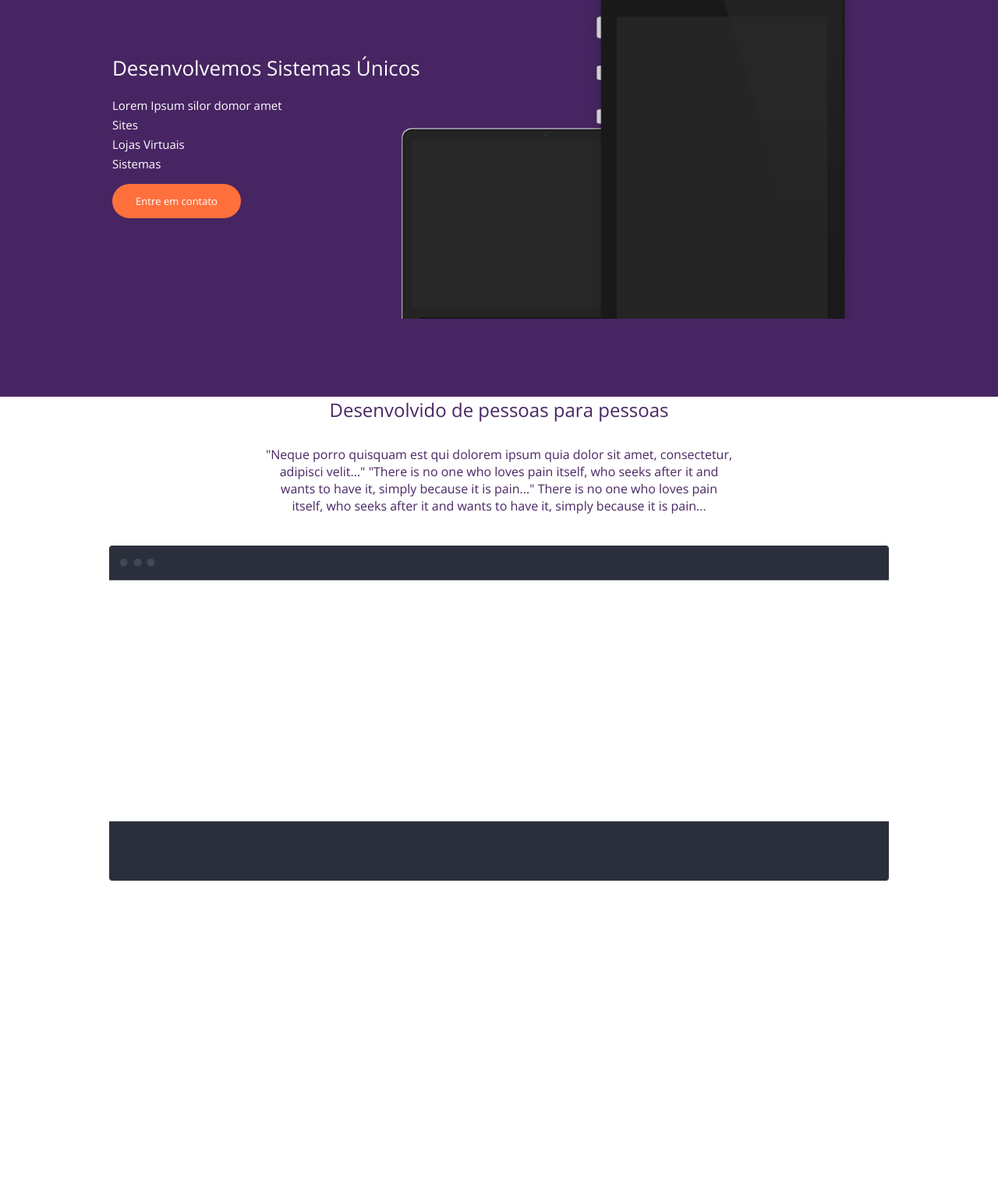
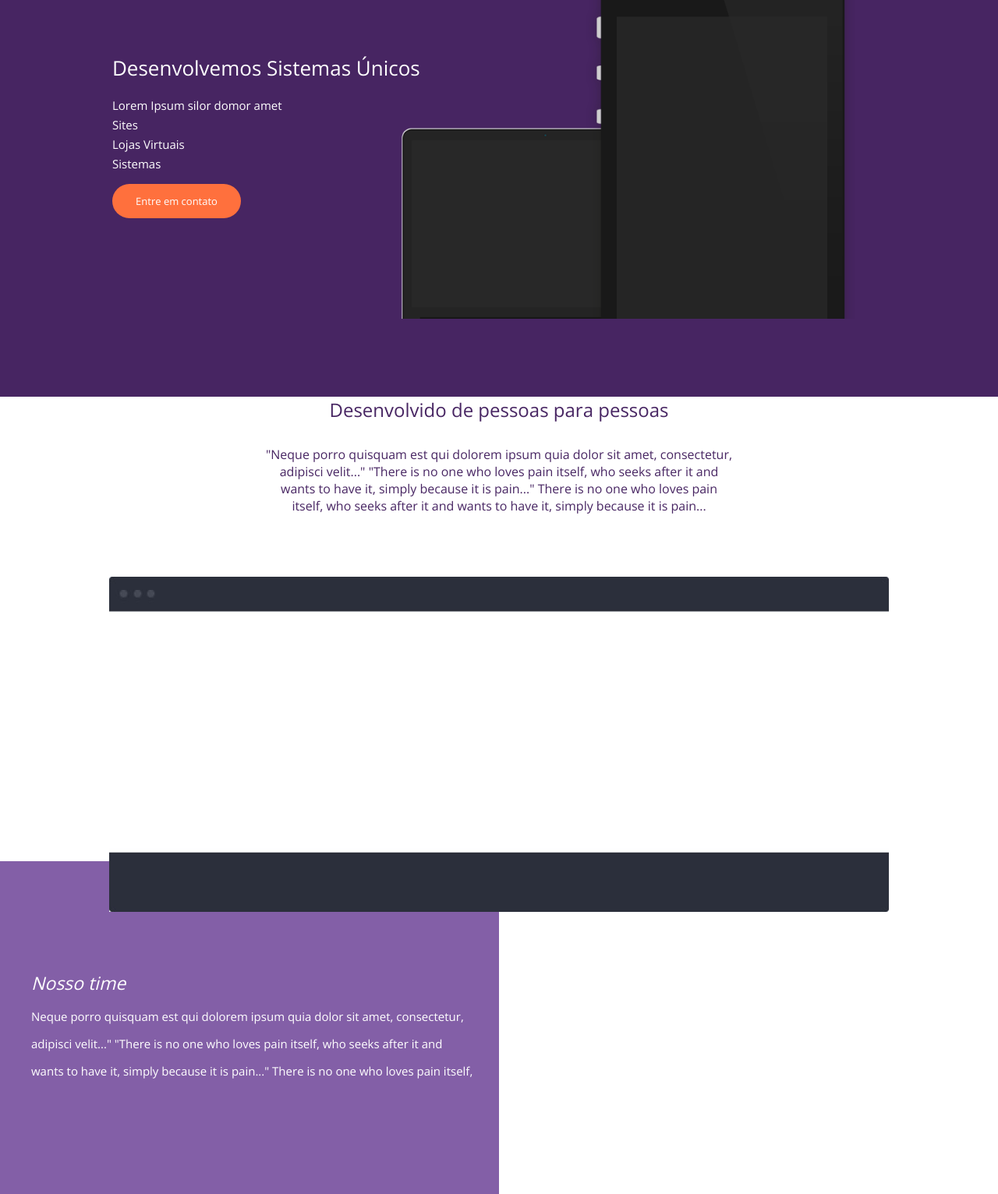
Before and after one commit to DarkPimba/HUB-DE-PROJETOS, a PHP site: page /projetos/03/index.html in a window 1280 px wide. Shown: the part 701-2233 px from the top of the page at 78% size. Before the commit the page ends 1831 px from the top, so only its background shows below. Run offline with PHP 8.4, Linux system fonts and the light colour scheme.

Commit message:
atualização

```diff
--- a/projetos/03/css/style.css
+++ b/projetos/03/css/style.css
@@ -131,7 +131,8 @@ section.sessao1{
     top: -100px;
 }
 .sessao2{
-    padding-top: 80px 2%;
+    padding-left: 2%;
+    padding-right: 2%;
     background-color: white;
     text-align: center;
 }
@@ -146,11 +147,38 @@ section.sessao1{
     color:  #482663;
 }
 .sessao2 img{
+    position: relative;
+    top: 70px;
     width: 100%;
-    margin-top: 40px;
+    margin-top: 10px;
 }
 .sessao2 .container{
     width: 1000px;
+}
+.sessao3{
+    width: 100%;
+}
+.part1{
+    color: white;
+    float: left;
+    width: 50%;
+    padding: 140px 0;
+    background-color: #835FA7;
+}
+.part1 h2{
+    font-weight: 300;
+    font-style: italic;
+    font-size: 23px;
+}
+.part1 p{
+    font-size: 15px;
+    line-height: 35px;
+    margin-top: 10px;
+}
+.wraper-part1{
+    max-width: 600px;
+    float: right;
+    padding-right: 30px;
 }
 @media screen and (max-width:1024px){
     section.sessao1{
@@ -208,6 +236,6 @@ section.sessao1{
 
     }
     .sessao2{
-        padding-top: 40px;
+        padding: 40px 2%;
     }
 }
--- a/projetos/03/index.html
+++ b/projetos/03/index.html
@@ -70,6 +70,28 @@
         </div><!--container-->
     </section><!--sessao2-->
 
+    <section class="sessao3">
+        <div class="container">
+
+
+            <div class="part1">
+            <div class="wraper-part1">
+                <h2>Nosso time</h2>
+                <p>Neque porro quisquam est qui dolorem ipsum quia dolor sit amet, consectetur, adipisci velit..."
+                "There is no one who loves pain itself, who seeks after it and wants to have it, simply because it is pain..."
+                There is no one who loves pain itself,</p>
+            </div><!--wraper-part1-->
+            </div><!--part1-->
+
+            <div class="part2">
+
+            </div><!--part2-->
+
+
+        </div><!--container-->
+        <div class="clear"></div>
+    </section><!--sessao3-->
+
 
 
 </body>
```
